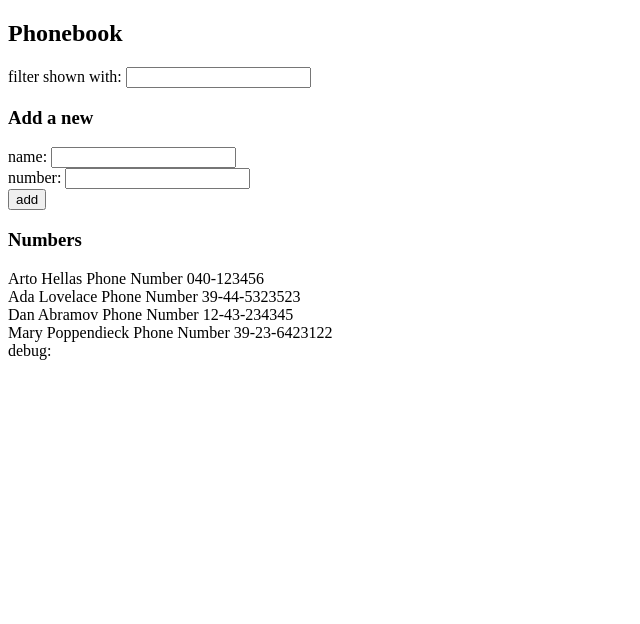
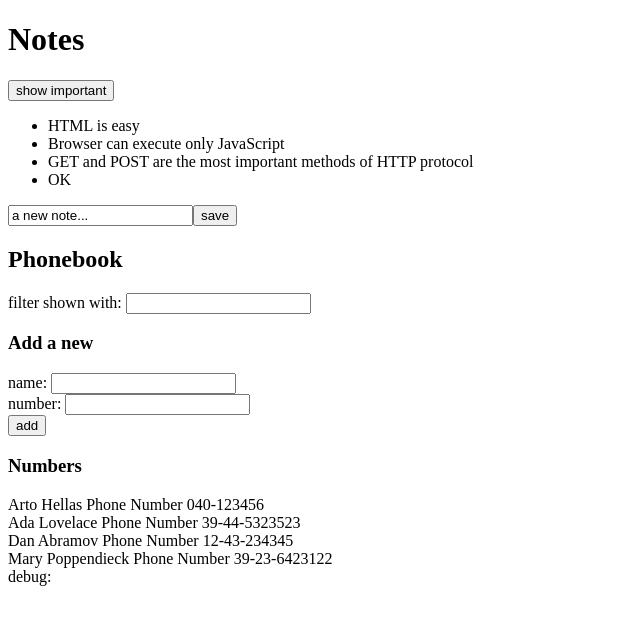
Before and after one commit to Arufiand/belajar-FullStack-JS, a React (Vite) app in the folder part1/: page / in a window 1280 px wide. Shown: the top 624 px of the page, without its empty margins (0-640 px from the left). Built offline with nearby package versions, Linux system fonts and the light colour scheme; data requests are answered from the project's data file.

Commit message:
feat: Taking Notes with get and Post

```diff
--- a/part1/db.json
+++ b/part1/db.json
@@ -1,5 +1,5 @@
 {
-  "persons":[
+  "persons": [
     {
       "name": "Arto Hellas",
       "number": "040-123456",
@@ -20,5 +20,27 @@
       "number": "39-23-6423122",
       "id": "4"
     }
+  ],
+  "notes": [
+    {
+      "id": "1",
+      "content": "HTML is easy",
+      "important": true
+    },
+    {
+      "id": "2",
+      "content": "Browser can execute only JavaScript",
+      "important": false
+    },
+    {
+      "id": "3",
+      "content": "GET and POST are the most important methods of HTTP protocol",
+      "important": true
+    },
+    {
+      "id": 4,
+      "content": "OK",
+      "important": false
+    }
   ]
 }
--- a/part1/src/App2.jsx
+++ b/part1/src/App2.jsx
@@ -32,8 +32,12 @@ const App = (props) => {
             id: notes.length + 1,
         }
 
-        setNotes(notes.concat(noteObject))
-        setNewNote('')
+        axios
+            .post('http://localhost:3001/notes', noteObject)
+            .then(response => {
+                setNotes(notes.concat(noteObject))
+                setNewNote('')
+            })
         console.log('button clicked', event.target)
     }
 
--- a/part1/src/main.jsx
+++ b/part1/src/main.jsx
@@ -5,7 +5,7 @@ import Exercise2 from "./Exercise2.jsx";
 
 ReactDOM.createRoot(document.getElementById('root')).render(
     <StrictMode>
-        {/*<App/>*/}
+        <App/>
         <Exercise2 />
     </StrictMode>
 )
```
